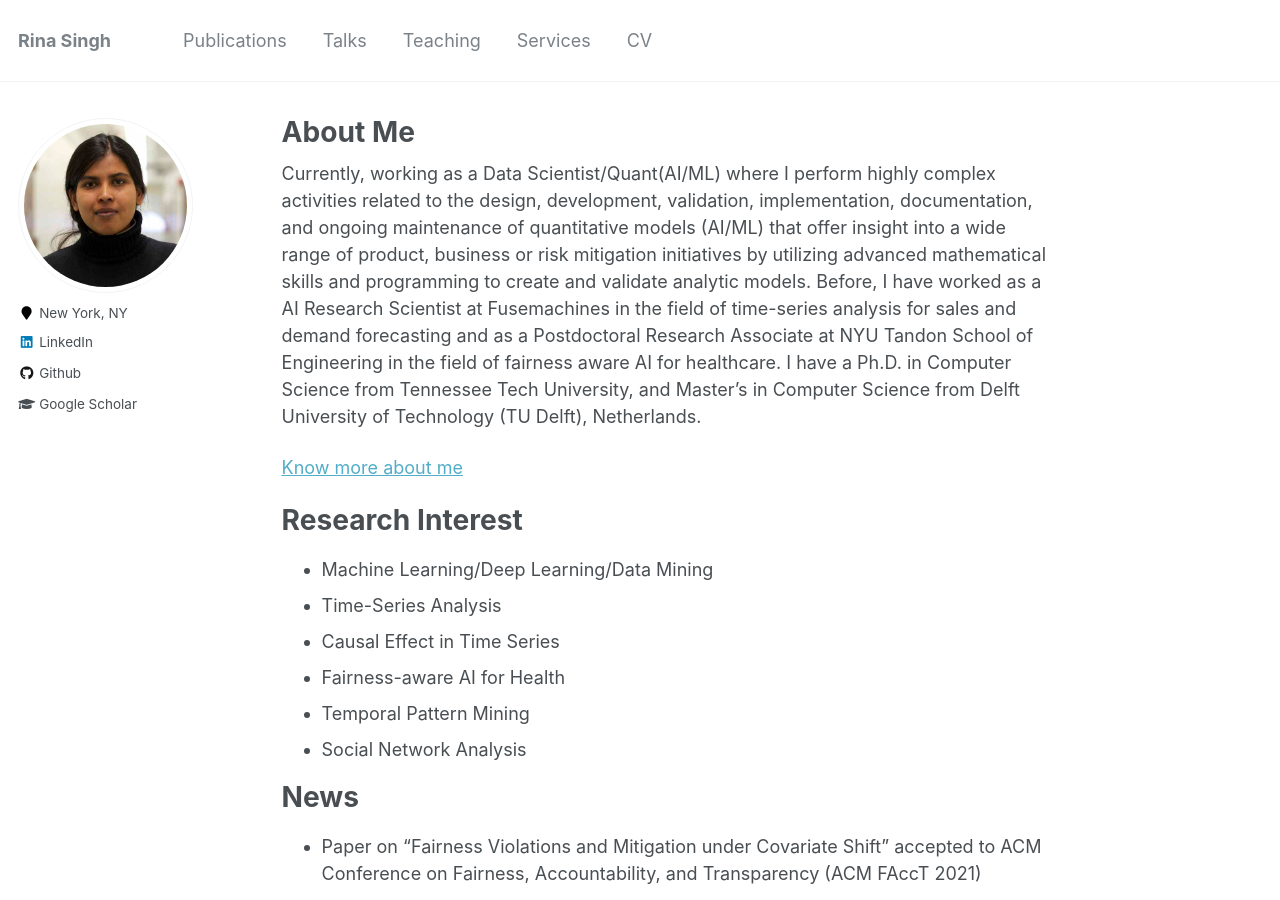
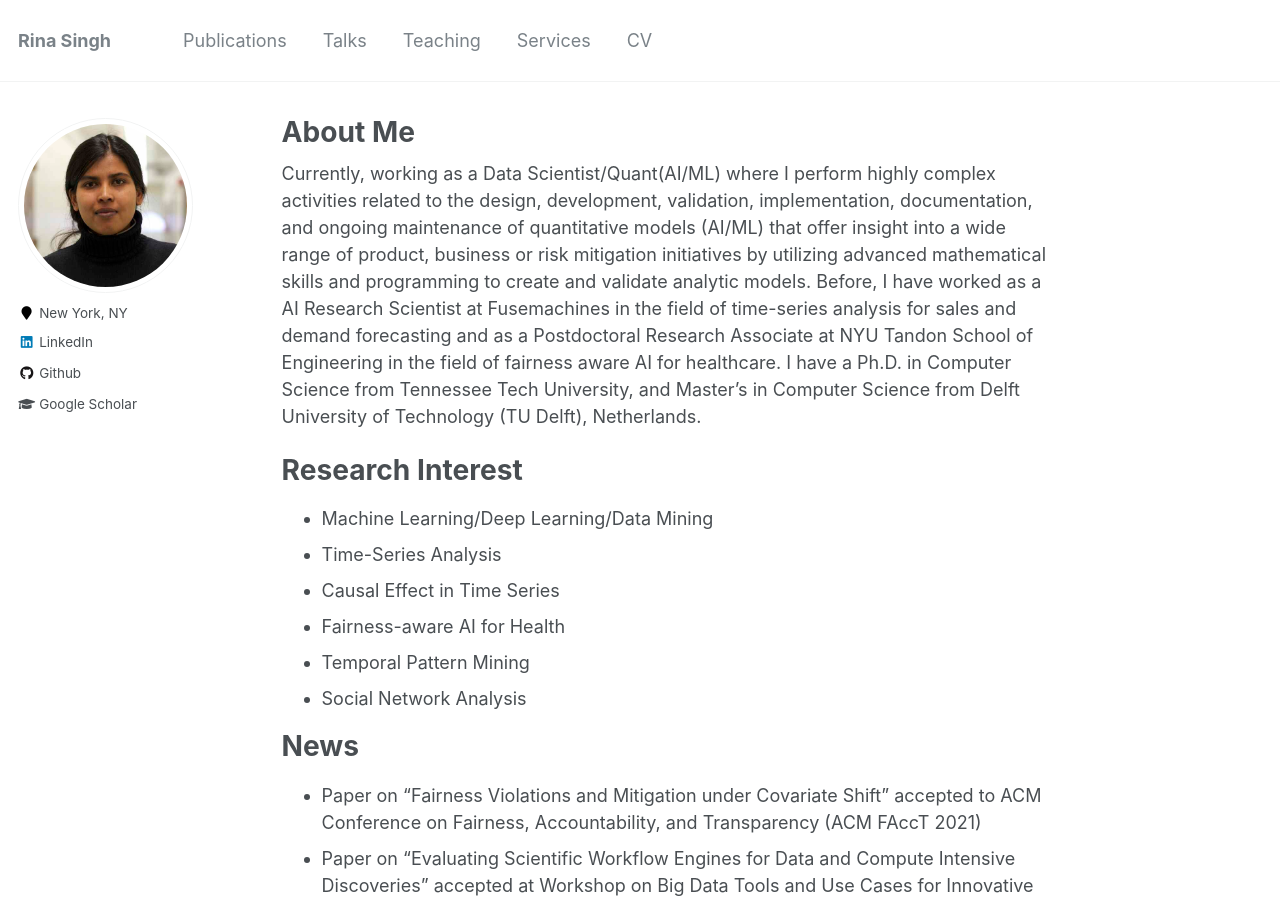
Before and after one commit to rsingh43/rsingh43.github.io, a Jekyll site: the page built from _pages/about.md, in a window 1280 px wide and 900 px high. Built offline with Jekyll 4.4.1, drawn with Linux system fonts in a browser that asks for light colours.

Commit message:
Update about.md

```diff
--- a/_pages/about.md
+++ b/_pages/about.md
@@ -9,7 +9,7 @@ redirect_from:
 ---
 Currently, working as a Data Scientist/Quant(AI/ML) where I perform highly complex activities related to the design, development, validation, implementation, documentation, and ongoing maintenance of quantitative models (AI/ML) that offer insight into a wide range of product, business or risk mitigation initiatives by utilizing advanced mathematical skills and programming to create and validate analytic models. Before, I have worked as a AI Research Scientist at Fusemachines in the field of time-series analysis for sales and demand forecasting and as a Postdoctoral Research Associate at NYU Tandon School of Engineering in the field of fairness aware AI for healthcare. I have a Ph.D. in Computer Science from Tennessee Tech University, and Master’s in Computer Science from Delft University of Technology (TU Delft), Netherlands.
 
-[Know more about me](https://www.tntech.edu/news/releases/18-19/first-female-computer-science-phd-among-december-graduates.php)
+<!--[Know more about me](https://www.tntech.edu/news/releases/18-19/first-female-computer-science-phd-among-december-graduates.php)-->
 
 <!--Currently, I'm a Postdoctoral Research Associate at [NYU Tandon School of Engineering](https://engineering.nyu.edu/), under the supervision of [Prof. Rumi Chunara](https://rumichunara.github.io/). Before, I worked as a Research Assistant at Tennessee Tech University, under the supervision of [Prof. Doug Talbert](https://users.csc.tntech.edu/~dtalbert/). I have a Ph.D. in Computer Science from Tennessee Tech University, Master’s in Computer Science from Delft University of Technology (TU Delft), Netherlands, and a B.E. in Software Engineering from Nepal College of Information Technology.-->
 
```
